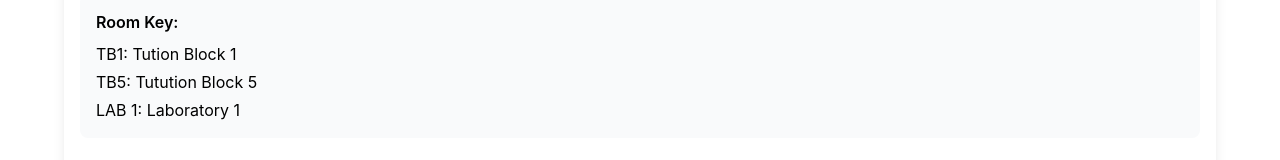
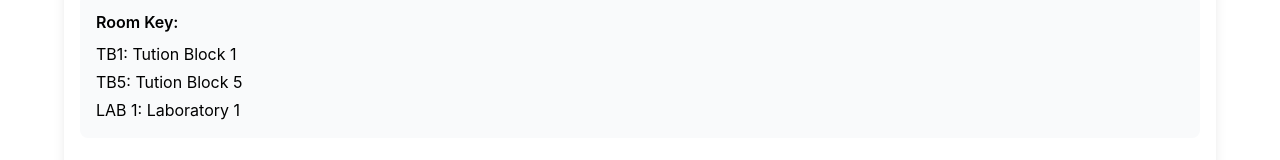
Before and after one commit to JosephNjoroge8/cit4-timetable, a React (Create React App) app: page / in a window 1280 px wide. Shown: the part 489-649 px from the top of the page. Built offline with nearby package versions, Linux system fonts and the light colour scheme.

Commit message:
Update TimeTable.jsx

```diff
--- a/src/components/TimeTable.jsx
+++ b/src/components/TimeTable.jsx
@@ -75,7 +75,7 @@ const TimeTable = () => {
         <h3 className="font-semibold mb-2">Room Key:</h3>
         <ul className="space-y-1">
           <li>TB1: Tution Block 1</li>
-          <li>TB5: Tutution Block 5</li>
+          <li>TB5: Tution Block 5</li>
           <li>LAB 1: Laboratory 1</li>
         </ul>
       </div>
```
